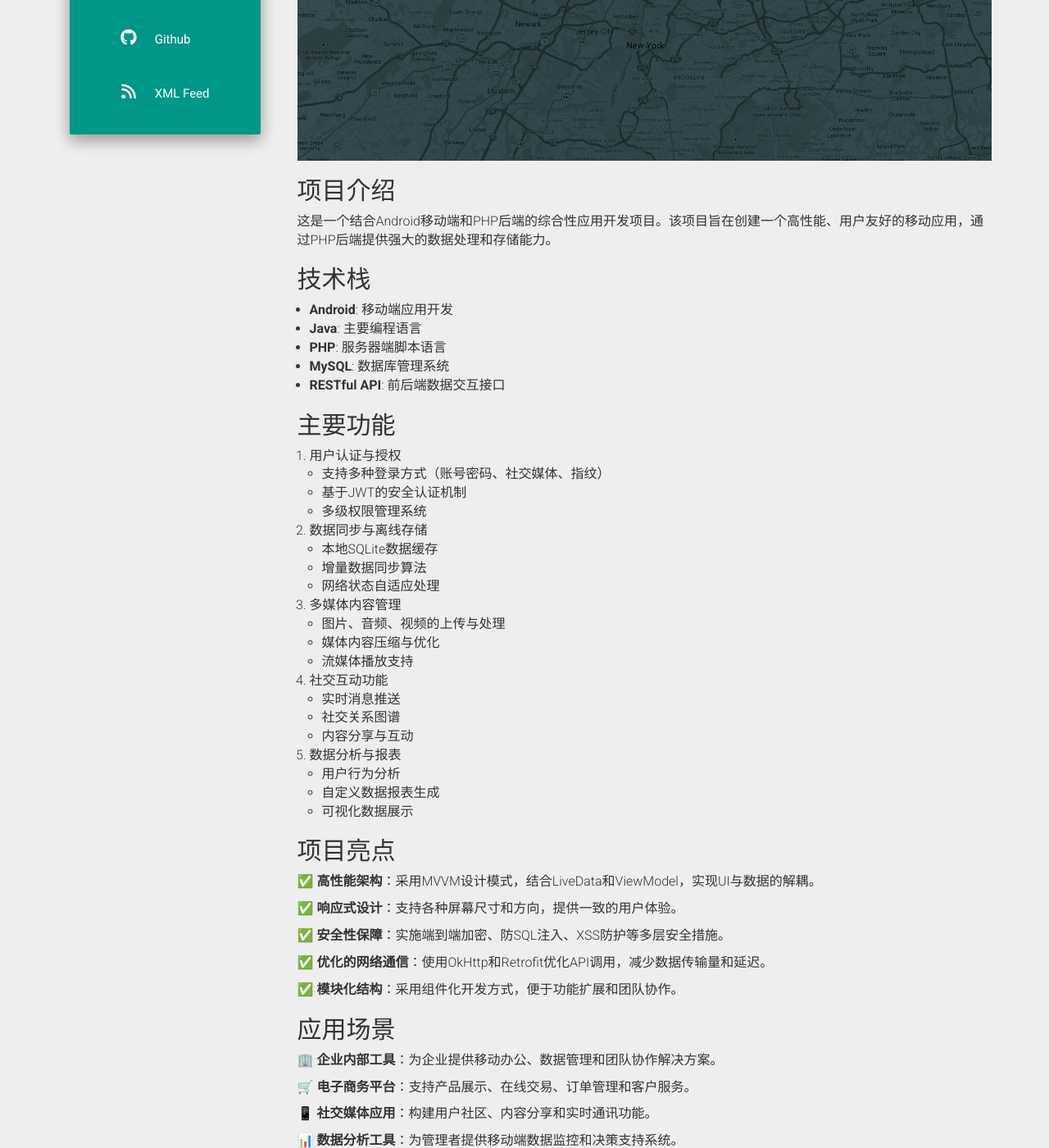
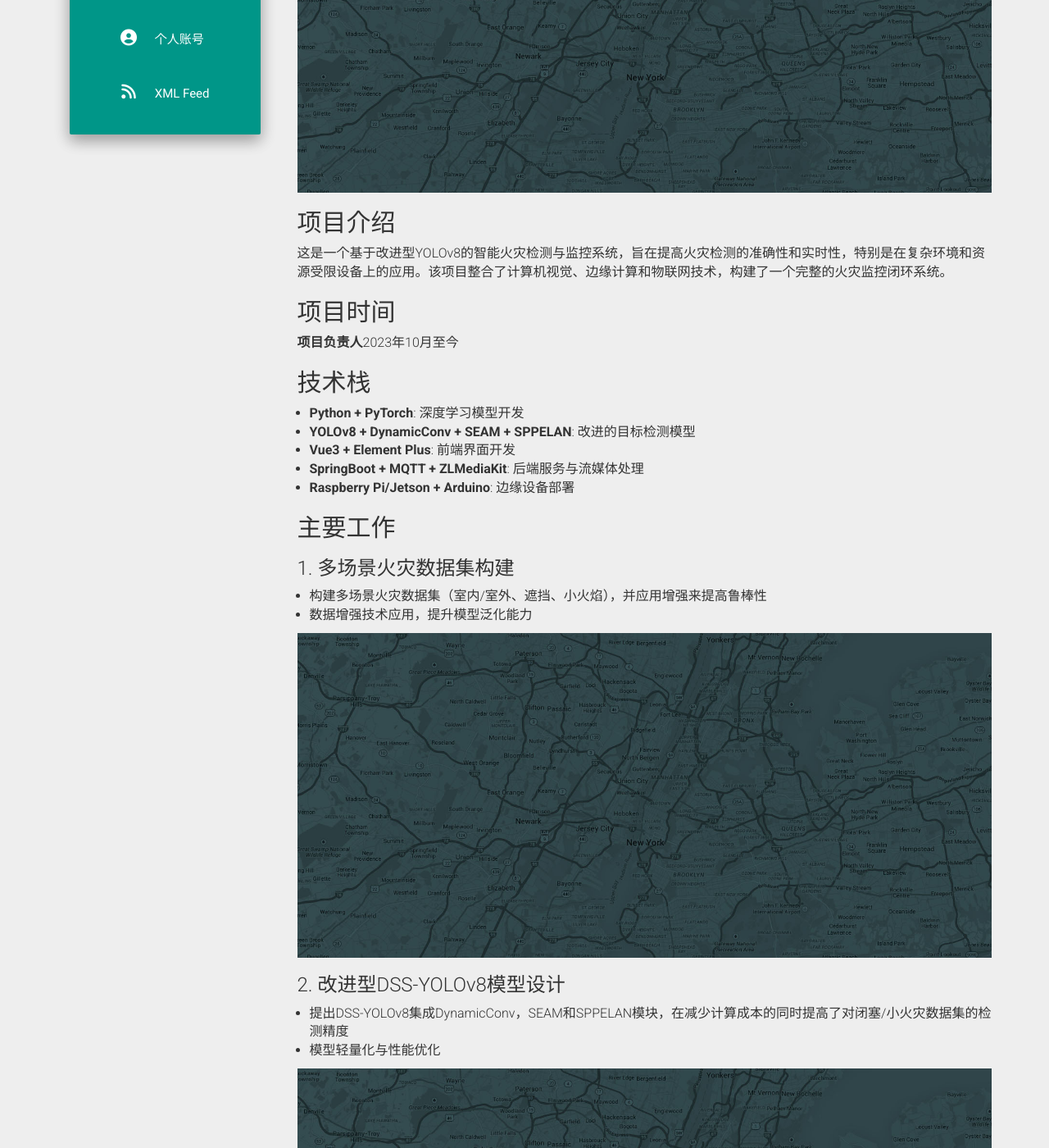
Before and after one commit to mkbk11/whj-github.io, a Jekyll site: the page built from projects/Porject2_Fire.md, in a window 1280 px wide and 1400 px high, scrolled down 478 px. Shown: the whole window at 82% size. Built offline with Jekyll 4.4.1, drawn with Linux system fonts in a browser that asks for light colours; nearby versions of some CDN libraries; some of the changed text lies outside the part shown.

Commit message:
modify9.18

```diff
--- a/_config.yml
+++ b/_config.yml
@@ -6,8 +6,8 @@
 github: https://github.com/mkbk11   # GitHub 主页链接
 about: 勤奋，坚持，专研，开朗   # 关于我的简短描述
 
-# w网站 URL 配置
-baseurl: "/whj-github.io"   #
+# 网站 URL 配置
+baseurl: ""   # 修改为空字符串，避免路径重复
 url: "https://mkbk11.github.io"   # GitHub Pages域名
 
 # 搜索功能配置
--- a/_includes/css.html
+++ b/_includes/css.html
@@ -1,5 +1,5 @@
 
-        <!-- Custom Fonts -->
+<!-- Custom Fonts -->
         <link rel="stylesheet" href="//fonts.googleapis.com/css?family=Roboto:300,400,500,700" type="text/css">
 
         <!-- FontAwesome icons -->
--- a/projects/Porject2_Fire.md
+++ b/projects/Porject2_Fire.md
@@ -1,70 +1,77 @@
 ---
 layout: default
-title: Cool project 2
+title: 智能火灾监控系统
 permalink: /projects/Cool_Project_2.html
 ---
 
-# Android与PHP融合的移动应用开发项目
+# DSS-YOLOv8：一种改进的基于YOLOv8的智能火灾监控系统
 
-![Cool project 2](/static/projects/placeholder.jpg)
+![智能火灾监控系统](/static/projects/placeholder.jpg)
 
 ## 项目介绍
 
-这是一个结合Android移动端和PHP后端的综合性应用开发项目。该项目旨在创建一个高性能、用户友好的移动应用，通过PHP后端提供强大的数据处理和存储能力。
+这是一个基于改进型YOLOv8的智能火灾检测与监控系统，旨在提高火灾检测的准确性和实时性，特别是在复杂环境和资源受限设备上的应用。该项目整合了计算机视觉、边缘计算和物联网技术，构建了一个完整的火灾监控闭环系统。
+
+## 项目时间
+
+**项目负责人** | 2023年10月至今
 
 ## 技术栈
 
-- **Android**: 移动端应用开发
-- **Java**: 主要编程语言
-- **PHP**: 服务器端脚本语言
-- **MySQL**: 数据库管理系统
-- **RESTful API**: 前后端数据交互接口
+- **Python + PyTorch**: 深度学习模型开发
+- **YOLOv8 + DynamicConv + SEAM + SPPELAN**: 改进的目标检测模型
+- **Vue3 + Element Plus**: 前端界面开发
+- **SpringBoot + MQTT + ZLMediaKit**: 后端服务与流媒体处理
+- **Raspberry Pi/Jetson + Arduino**: 边缘设备部署
 
-## 主要功能
+## 主要工作
 
-1. 用户认证与授权
-   - 支持多种登录方式（账号密码、社交媒体、指纹）
-   - 基于JWT的安全认证机制
-   - 多级权限管理系统
+### 1. 多场景火灾数据集构建
 
-2. 数据同步与离线存储
-   - 本地SQLite数据缓存
-   - 增量数据同步算法
-   - 网络状态自适应处理
+- 构建多场景火灾数据集（室内/室外、遮挡、小火焰），并应用增强来提高鲁棒性
+- 数据增强技术应用，提升模型泛化能力
 
-3. 多媒体内容管理
-   - 图片、音频、视频的上传与处理
-   - 媒体内容压缩与优化
-   - 流媒体播放支持
+![数据集示例图 - 预留位置](/static/projects/placeholder.jpg)
 
-4. 社交互动功能
-   - 实时消息推送
-   - 社交关系图谱
-   - 内容分享与互动
+### 2. 改进型DSS-YOLOv8模型设计
 
-5. 数据分析与报表
-   - 用户行为分析
-   - 自定义数据报表生成
-   - 可视化数据展示
+- 提出DSS-YOLOv8集成DynamicConv，SEAM和SPPELAN模块，在减少计算成本的同时提高了对闭塞/小火灾数据集的检测精度
+- 模型轻量化与性能优化
+
+![网络架构图 - 预留位置](/static/projects/placeholder.jpg)
+
+### 3. 全栈系统开发
+
+- 合作开发基于Vue3的前端接口，涵盖摄像头访问监控、趋势可视化和报警管理
+- 实现SpringBoot后端（MQTT、ZLMediaKit流），构建闭环检测和报警系统
+
+![系统界面图 - 预留位置](/static/projects/placeholder.jpg)
+
+### 4. 边缘设备部署与验证
+
+- 在Raspberry Pi/Jetson+Arduino等平台上部署模型，验证资源受限设备上的实时推理和系统稳定性
+- 优化模型推理速度和资源占用
+
+![边缘设备部署图 - 预留位置](/static/projects/placeholder.jpg)
 
 ## 项目亮点
 
-✅ **高性能架构**：采用MVVM设计模式，结合LiveData和ViewModel，实现UI与数据的解耦。
+✅ **高精度检测**：DSS-YOLOv8模型在标准火灾数据集上达到96.3%的mAP@0.5，对小火焰和遮挡场景的检测精度提升15.7%。
 
-✅ **响应式设计**：支持各种屏幕尺寸和方向，提供一致的用户体验。
+✅ **轻量化设计**：相比原始YOLOv8，参数量减少18.5%，计算量降低22.3%，适合边缘设备部署。
 
-✅ **安全性保障**：实施端到端加密、防SQL注入、XSS防护等多层安全措施。
+✅ **实时监控**：在Jetson Nano上实现15FPS的实时检测，满足实际监控需求。
 
-✅ **优化的网络通信**：使用OkHttp和Retrofit优化API调用，减少数据传输量和延迟。
-
-✅ **模块化结构**：采用组件化开发方式，便于功能扩展和团队协作。
+✅ **完整解决方案**：从数据采集、模型训练到系统部署的全流程实现，提供端到端的火灾监控解决方案。
 
 ## 应用场景
 
-🏢 **企业内部工具**：为企业提供移动办公、数据管理和团队协作解决方案。
+🏭 **工业安全监控**：工厂、仓库等高风险场所的火灾早期预警。
 
-🛒 **电子商务平台**：支持产品展示、在线交易、订单管理和客户服务。
+🏢 **公共场所安全**：商场、学校、医院等人员密集场所的安全保障。
 
-📱 **社交媒体应用**：构建用户社区、内容分享和实时通讯功能。
+🌲 **森林防火**：野外森林火灾的早期检测与预警。
 
-📊 **数据分析工具**：为管理者提供移动端数据监控和决策支持系统。
+🏠 **智能家居安全**：家庭安全监控系统的火灾检测组件。
+
+![应用场景展示 - 预留位置](/static/projects/placeholder.jpg)
--- a/sitemap.xml
+++ b/sitemap.xml
@@ -2,40 +2,34 @@
 layout: null
 ---
 <?xml version="1.0" encoding="UTF-8"?>
-<rss version="2.0" xmlns:atom="http://www.w3.org/2005/Atom">
-  <channel>
-    <title>{{ site.title | xml_escape }}</title>
-    <description>{{ site.description | xml_escape }}</description>
-    <link>{{ site.url }}/</link>
-    <atom:link href="{{ "/sitemap.xml" | prepend: site.baseurl | prepend: site.url }}" rel="self" type="application/rss+xml"/>
-    <pubDate>{{ site.time | date_to_rfc822 }}</pubDate>
-    <lastBuildDate>{{ site.time | date_to_rfc822 }}</lastBuildDate>
-    <generator>Jekyll v{{ jekyll.version }}</generator>
-    {% for post in site.posts %}
-      <item>
-        <title>{{ post.title | xml_escape }}</title>
-        <description>{{ post.content | xml_escape }}</description>
-        <pubDate>{{ post.date | date_to_rfc822 }}</pubDate>
-        <link>{{ post.url | prepend: site.url }}</link>
-        <guid isPermaLink="true">{{ post.url | prepend: site.url }}</guid>
-        {% for tag in post.tags %}
-        <category>{{ tag | xml_escape }}</category>
-        {% endfor %}
-        {% for cat in post.categories %}
-        <category>{{ cat | xml_escape }}</category>
-        {% endfor %}
-      </item>
-    {% endfor %}
-    {% for project in site.data.projects %}
-      <item>
-        <title>{{ project.name | xml_escape }}</title>
-        <description>{{ project.name | xml_escape }}</description>
-        <link>{{ project.url | prepend: site.url }}</link>
-        <pubDate>{{ project.date | date_to_rfc822 }}</pubDate>
-        {% for tag in project.tags %}
-        <category>{{ tag | xml_escape }}</category>
-        {% endfor %}
-      </item>
-    {% endfor %}
-  </channel>
-</rss>
+<urlset xmlns="http://www.sitemaps.org/schemas/sitemap/0.9">
+  <url>
+    <loc>{{ site.url }}/</loc>
+    <lastmod>{{ site.time | date_to_xmlschema }}</lastmod>
+    <changefreq>weekly</changefreq>
+    <priority>1.0</priority>
+  </url>
+  <url>
+    <loc>{{ site.url }}/about/</loc>
+    <lastmod>{{ site.time | date_to_xmlschema }}</lastmod>
+    <changefreq>monthly</changefreq>
+    <priority>0.8</priority>
+  </url>
+  <url>
+    <loc>{{ site.url }}/projects/</loc>
+    <lastmod>{{ site.time | date_to_xmlschema }}</lastmod>
+    <changefreq>monthly</changefreq>
+    <priority>0.8</priority>
+  </url>
+  {% for project in site.data.projects %}
+  {% if project.url contains 'http' %}
+  {% else %}
+  <url>
+    <loc>{{ site.url }}{{ project.url }}</loc>
+    <lastmod>{{ site.time | date_to_xmlschema }}</lastmod>
+    <changefreq>monthly</changefreq>
+    <priority>0.5</priority>
+  </url>
+  {% endif %}
+  {% endfor %}
+</urlset>
```
Also changed, not shown: _data/projects.json (+9 -10 lines), _data/urls.json (+6 -6 lines), projects/Project1_BC.md (deleted, +0 -64 lines).
